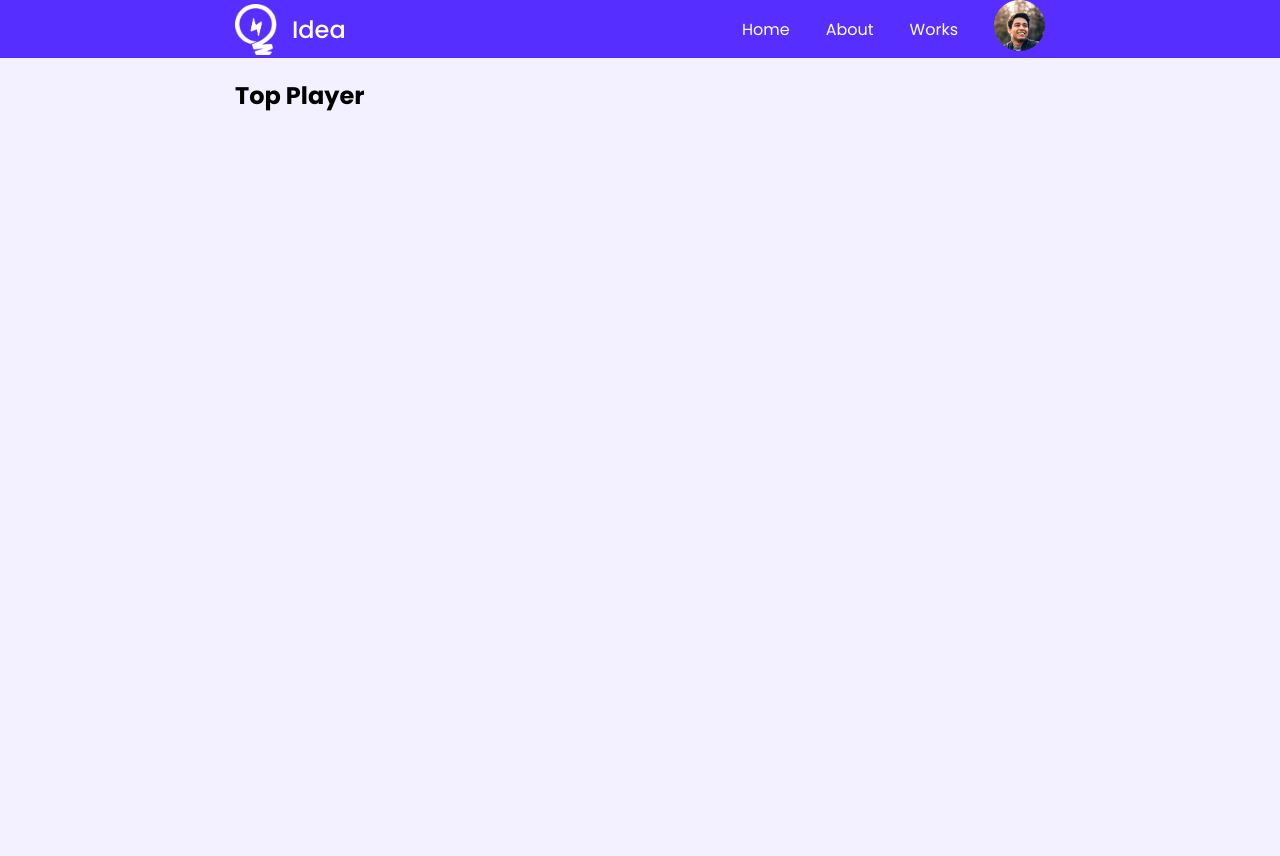
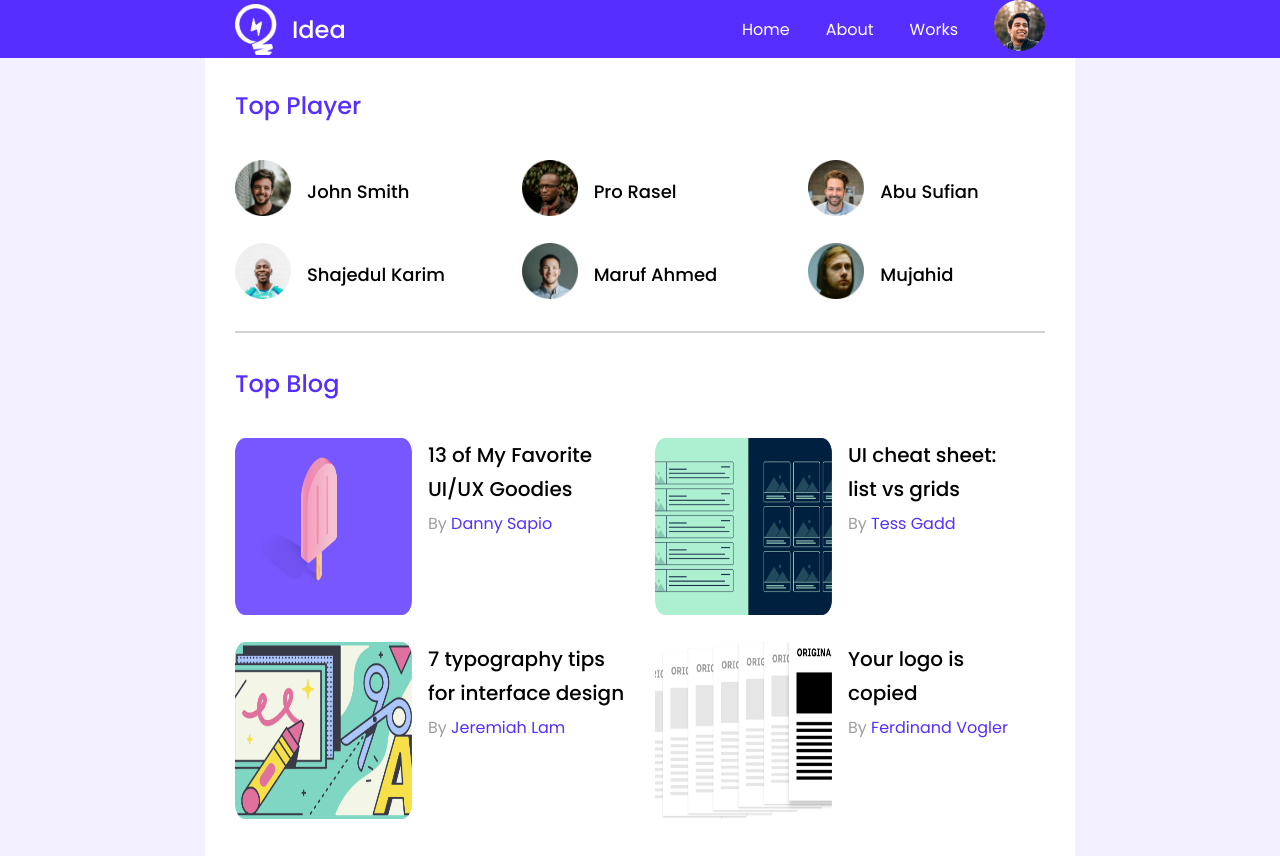
Before and after one commit to mariyapoly/leader-board, a plain HTML site: page index.html in a window 1280 px wide. Before the commit the page ends 800 px from the top, so only its background shows below. Drawn offline with Linux system fonts and the light colour scheme.

Commit message:
top players and top blogs area added

```diff
--- a/css/style.css
+++ b/css/style.css
@@ -5,6 +5,13 @@ body {
     margin: 0;
     font-size: 16px;
     background: #F3F1FF;
+}
+h1, h2, h3, h4, h5, h6, p, ul {
+    margin: 0;
+    padding: 0;
+}
+a {
+    text-decoration: none;
 }
 main {
     display: flex;
@@ -14,9 +21,14 @@ main {
 .container {
     width: 810px;
 }
+.white-bg {
+    background: #fff;
+}
 /* font-family: 'Open Sans', sans-serif;
 font-family: 'Roboto', sans-serif; */
-/* header styles */
+/* -------------
+    header styles
+------------- */
 header {
     background-color: #562EFF;
     display: flex;
@@ -53,6 +65,81 @@ ul li {
     margin-right: 36px;
 }
 ul li a {
-    text-decoration: none;
     color: #fff;
 }
+/* -------------
+    top players and top bolgs styles
+------------- */
+/* top players */
+.top-players-blogs {
+    padding: 30px;
+}
+.section-title {
+    font-size: 24px;
+    font-weight: 500;
+    color: #562EFF;
+    margin-bottom: 37px;
+}
+
+.players {
+    display: grid;
+    grid-template-columns: repeat(3, 1fr);
+    grid-column-gap: 50px;
+    grid-row-gap: 20px;
+    margin-bottom: 25px;
+}
+.player {
+    display: flex;
+    align-items: center;
+}
+.player-thubmlin img {
+    width: 56px;
+    height: 56px;
+}
+.player-name {
+    margin-left: 16px;
+    font-size: 18px;
+    font-weight: 500;
+    color: #000000;
+}
+hr {
+    border: 1px solid #D1D1D1;
+}
+
+/* top blogs */
+.top-blogs {
+    padding-top: 25px;
+}
+.blogs {
+    display: grid;
+    grid-template-columns: repeat(2, 1fr);
+    grid-column-gap: 30px;
+    grid-row-gap: 20px;
+}
+.blog {
+    display: flex;
+}
+.bolg-thumblain img {
+    width: 177px;
+    height: 177px;
+}
+.bolg-info {
+    margin-left: 16px;
+}
+.blog-title {
+    font-size: 20px;
+    font-weight: 500;
+    line-height: 34px;
+    color: #000000;
+    margin-bottom: 5px;
+    padding-right: 20px;
+}
+.space-right {
+    padding-right: 0;
+}
+.blog-author {
+    color: #9F9F9F;
+}
+.blog-author a {
+    color: #562EFF;
+}
--- a/index.html
+++ b/index.html
@@ -33,10 +33,91 @@
     <!-- header end -->
     <main>
         <!-- top players and top bolgs start -->
-        <section class="container">
+        <section class="top-players-blogs container white-bg">
             <!-- top players -->
             <div class="top-players">
                 <h2 class="section-title">Top Player</h2>
+                <div class="players">
+                    <div class="player">
+                        <div class="player-thubmlin">
+                            <img src="images/players/player-1.png" alt="player-1">
+                        </div>
+                        <p class="player-name">John Smith</p>
+                    </div>
+                    <div class="player">
+                        <div class="player-thubmlin">
+                            <img src="images/players/player-2.png" alt="player-2">
+                        </div>
+                        <p class="player-name">Pro Rasel</p>
+                    </div>
+                    <div class="player">
+                        <div class="player-thubmlin">
+                            <img src="images/players/player-3.png" alt="player-3">
+                        </div>
+                        <p class="player-name">Abu Sufian</p>
+                    </div>
+                    <div class="player">
+                        <div class="player-thubmlin">
+                            <img src="images/players/player-4.png" alt="player-4">
+                        </div>
+                        <p class="player-name">Shajedul Karim</p>
+                    </div>
+                    <div class="player">
+                        <div class="player-thubmlin">
+                            <img src="images/players/player-5.png" alt="player-5">
+                        </div>
+                        <p class="player-name">Maruf Ahmed</p>
+                    </div>
+                    <div class="player">
+                        <div class="player-thubmlin">
+                            <img src="images/players/player-6.png" alt="player-6">
+                        </div>
+                        <p class="player-name">Mujahid</p>
+                    </div>
+                </div>
+            </div>
+            <hr>
+            <!-- top blogs -->
+            <div class="top-blogs">
+                <h2 class="section-title">Top Blog</h2>
+                <div class="blogs">
+                    <div class="blog">
+                        <div class="bolg-thumblain">
+                            <img src="images/blogs/blog-1.png" alt="blog-1">
+                        </div>
+                        <div class="bolg-info">
+                            <h3 class="blog-title">13 of My Favorite UI/UX Goodies</h3>
+                            <p class="blog-author">By <a href="#">Danny Sapio</a> </p>
+                        </div>
+                    </div>
+                    <div class="blog">
+                        <div class="bolg-thumblain">
+                            <img src="images/blogs/blog-2.png" alt="blog-2">
+                        </div>
+                        <div class="bolg-info">
+                            <h3 class="blog-title">UI cheat sheet: list vs grids</h3>
+                            <p class="blog-author">By <a href="#">Tess Gadd</a> </p>
+                        </div>
+                    </div>
+                    <div class="blog">
+                        <div class="bolg-thumblain">
+                            <img src="images/blogs/blog-3.png" alt="blog-3">
+                        </div>
+                        <div class="bolg-info">
+                            <h3 class="blog-title space-right">7 typography tips for interface design</h3>
+                            <p class="blog-author">By <a href="#">Jeremiah Lam</a> </p>
+                        </div>
+                    </div>
+                    <div class="blog">
+                        <div class="bolg-thumblain">
+                            <img src="images/blogs/blog-4.png" alt="blog-4">
+                        </div>
+                        <div class="bolg-info">
+                            <h3 class="blog-title">Your logo is copied</h3>
+                            <p class="blog-author">By <a href="#">Ferdinand Vogler</a> </p>
+                        </div>
+                    </div>
+                </div>
             </div>
         </section>
         <!-- top players and top bolgs end -->
```
